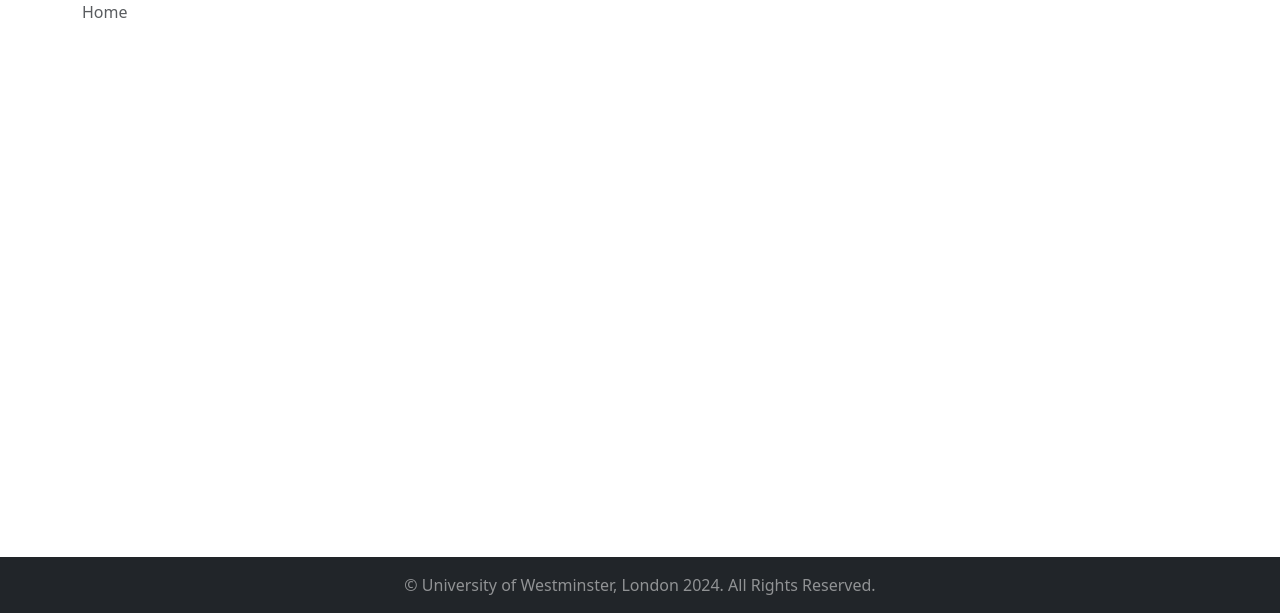
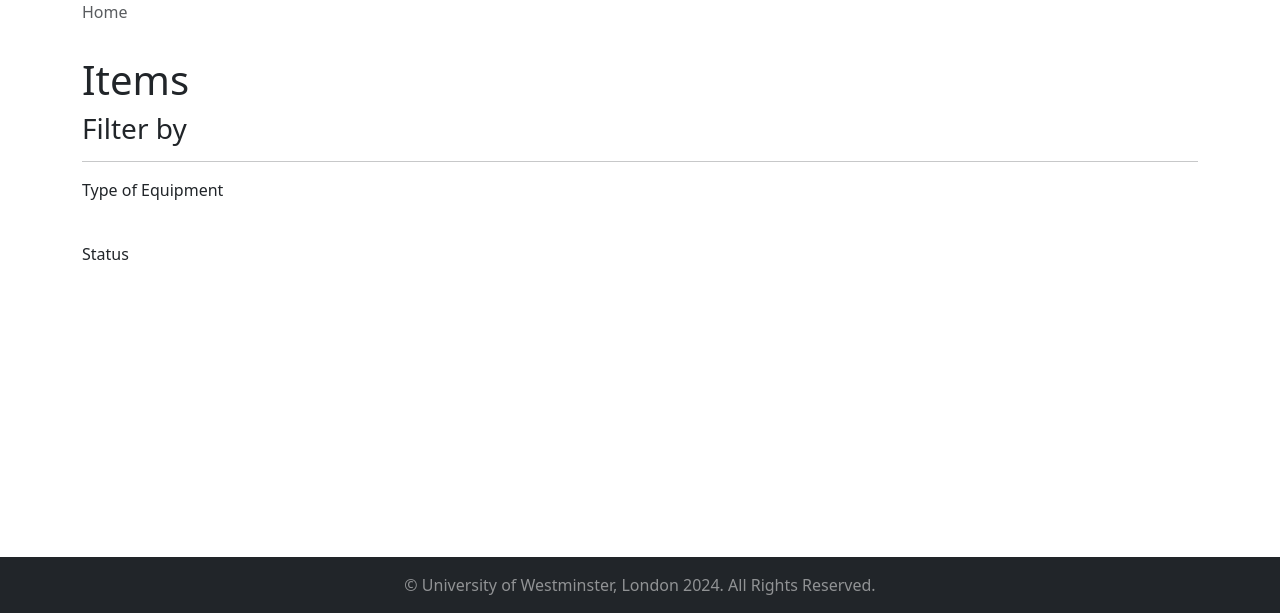
Before and after one commit to Ernew333/groupH, a Django app: page / in a window 1280 px wide. Shown: the part 187-800 px from the top of the page. Run offline with Django 5.2, Linux system fonts and the light colour scheme; the visitor is signed in with stand-in values (Sample User, id 1); data that the repository does not hold is empty; some libraries are stand-ins or nearby versions.

Commit message:
Added dynamic label and count for sidebar filter.

```diff
--- a/inventories/templates/inventories/index.html
+++ b/inventories/templates/inventories/index.html
@@ -5,3 +5,29 @@
         <li class="breadcrumb-item active">Home</li>
     </ol>
 {% endblock breadcrumbs %}
+
+{% block content %}
+    <h1>Items</h1>
+
+
+    <h3>Filter by</h3><hr>
+
+    <div>
+        <p>Type of Equipment</p>
+        <form action="{% url 'inventories:index' %}" method="POST">
+            {% for type, count in types.items %}
+                <input type="checkbox" id="" name="" value="">
+                <label for="">{{ type }}</label><span>({{ count }})</span><br>
+            {% endfor %}
+        </form>
+
+        <br><p>Status</p>
+        <form action="{% url 'inventories:index' %}" method="POST">
+            {% for status, count in statuses.items %}
+                <input type="checkbox" id="" name="" value="">
+                <label for="">{{ status }}</label><span>({{ count }})<span><br>
+            {% endfor %}
+        </form>
+    </div>
+
+{% endblock content %}
--- a/inventories/views.py
+++ b/inventories/views.py
@@ -1,7 +1,36 @@
 from django.shortcuts import render
 from django.contrib.auth.decorators import login_required
+from .models import Item
 
 # Create your views here.
 @login_required
 def index(request):
-    return render(request, 'inventories/index.html')
+    items = Item.objects.all()
+
+    types = getTypes(items)
+    statuses = getStatuses(items)
+
+    context = {'items': items, 'types': types, 'statuses': statuses}
+    return render(request, 'inventories/index.html', context)
+
+def getTypes(items):
+    types = {}
+
+    for item in items:
+        types[item.type] = countType(items, item.type)
+
+    return types
+
+def getStatuses(items):
+    statuses = {}
+
+    for item in items:
+        statuses[item.status] = countStatus(items, item.status)
+
+    return statuses
+
+def countType(items, selectedType):
+    return items.filter(type=selectedType).count()
+
+def countStatus(items, selectedStatus):
+    return items.filter(status=selectedStatus).count()
```
